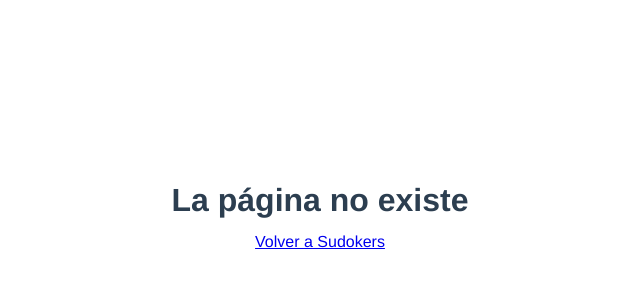
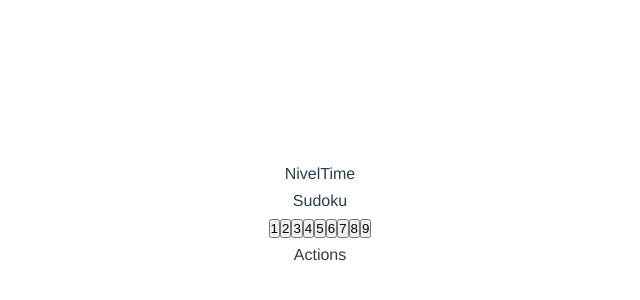
Before and after one commit to pilarrus/sudokers-front, a Vue app: page /#/sudoku in a window 1280 px wide. Shown: the part 186-486 px from the top of the page, without its empty margins (320-960 px from the left). Built offline with nearby package versions, Linux system fonts and the light colour scheme.

Commit message:
[Sudoku] Created component

```diff
--- a/src/router.js
+++ b/src/router.js
@@ -6,6 +6,7 @@
 import NotFound from "./views/NotFound";
 import Levels from "./views/Levels";
 import NewOrResume from "./views/NewOrResume";
+import Sudoku from "./views/Sudoku";
 
 Vue.use(Router);
 
@@ -37,6 +38,11 @@
       component: NewOrResume
     },
     {
+      path: "/sudoku",
+      name: "sudoku",
+      component: Sudoku
+    },
+    {
       path: "*",
       name: "notFound",
       component: NotFound
--- a/src/sass/main.scss
+++ b/src/sass/main.scss
@@ -18,3 +18,4 @@
 @import "pages/register";
 @import "pages/levels";
 @import "pages/newOrResume";
+@import "pages/sudoku";
--- /dev/null
+++ b/src/sass/pages/_sudoku.scss
@@ -0,0 +1,3 @@
+.sudoku {
+  @include genericDisplay($max-size,$max-size);
+}
--- /dev/null
+++ b/src/views/Sudoku.vue
@@ -0,0 +1,37 @@
+<template>
+    <div class="sudoku">
+        <div class="sudoku-top">
+            <span class="sudoku-top-level">Nivel</span>
+            <span class="sudoku-top-time">Time</span>
+        </div>
+
+        <div class="sudoku-puzzle">
+            Sudoku
+        </div>
+        <div class="sudoku-bar-numbers">
+            <button v-for="n in 9" :key="n" v-on:click="setSelectedNumber(n)">{{n}}</button>
+        </div>
+        <div class="sudoku-bar-actions">Actions</div>
+    </div>
+</template>
+
+<script>
+  export default {
+    name: "Sudoku",
+    data() {
+      return {
+        selectedNumber: 0
+      }
+    },
+    methods: {
+      setSelectedNumber: function (number) {
+        this.selectedNumber = number;
+        console.log("selectedNumber: ", this.selectedNumber);
+      }
+    }
+  }
+</script>
+
+<style scoped>
+
+</style>
```
